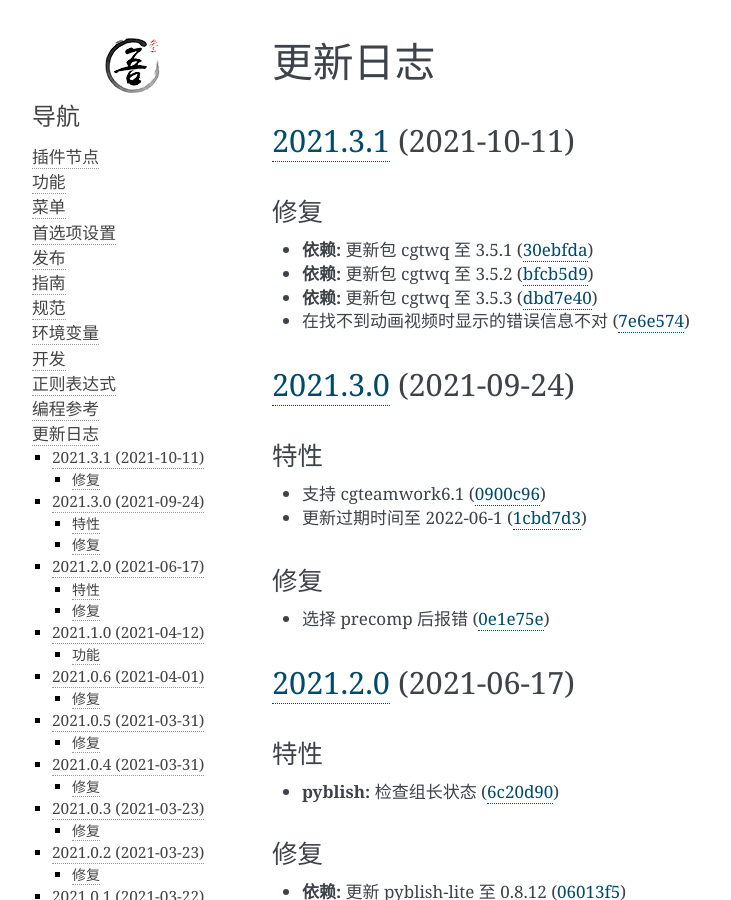
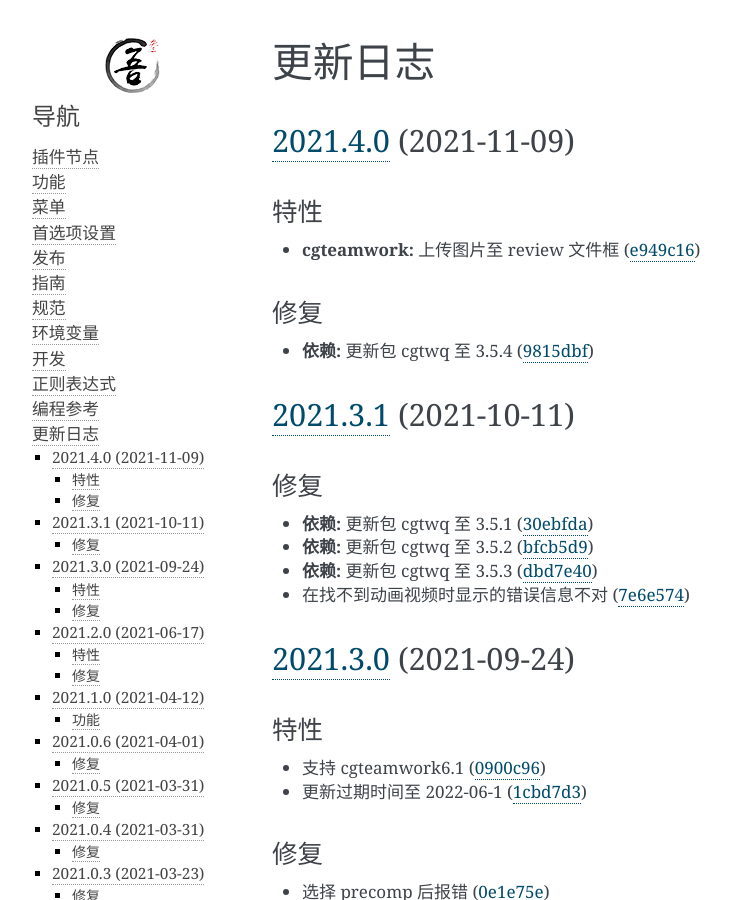
Before and after one commit to WuLiFang/Nuke, a Sphinx documentation site: the page built from docs/changelog.md, in a window 1280 px wide and 900 px high. Shown: the whole window, without its empty margins (148-879 px from the left). Built offline with Sphinx 7.4.7, drawn with Linux system fonts in a browser that asks for light colours.

Commit message:
docs: translate changelog

```diff
--- a/docs/changelog.md
+++ b/docs/changelog.md
@@ -1,4 +1,14 @@
 # 更新日志
+
+## [2021.4.0](https://github.com/WuLiFang/Nuke/compare/v2021.3.1...v2021.4.0) (2021-11-09)
+
+### 特性
+
+- **cgteamwork:** 上传图片至 review 文件框 ([e949c16](https://github.com/WuLiFang/Nuke/commit/e949c1683ffe425a73b17c6878312f76a4f7f0c5))
+
+### 修复
+
+- **依赖:** 更新包 cgtwq 至 3.5.4 ([9815dbf](https://github.com/WuLiFang/Nuke/commit/9815dbf4faa74c9d55ce676f8435d9573d44445a))
 
 ## [2021.3.1](https://github.com/WuLiFang/Nuke/compare/v2021.3.0...v2021.3.1) (2021-10-11)
 
```
